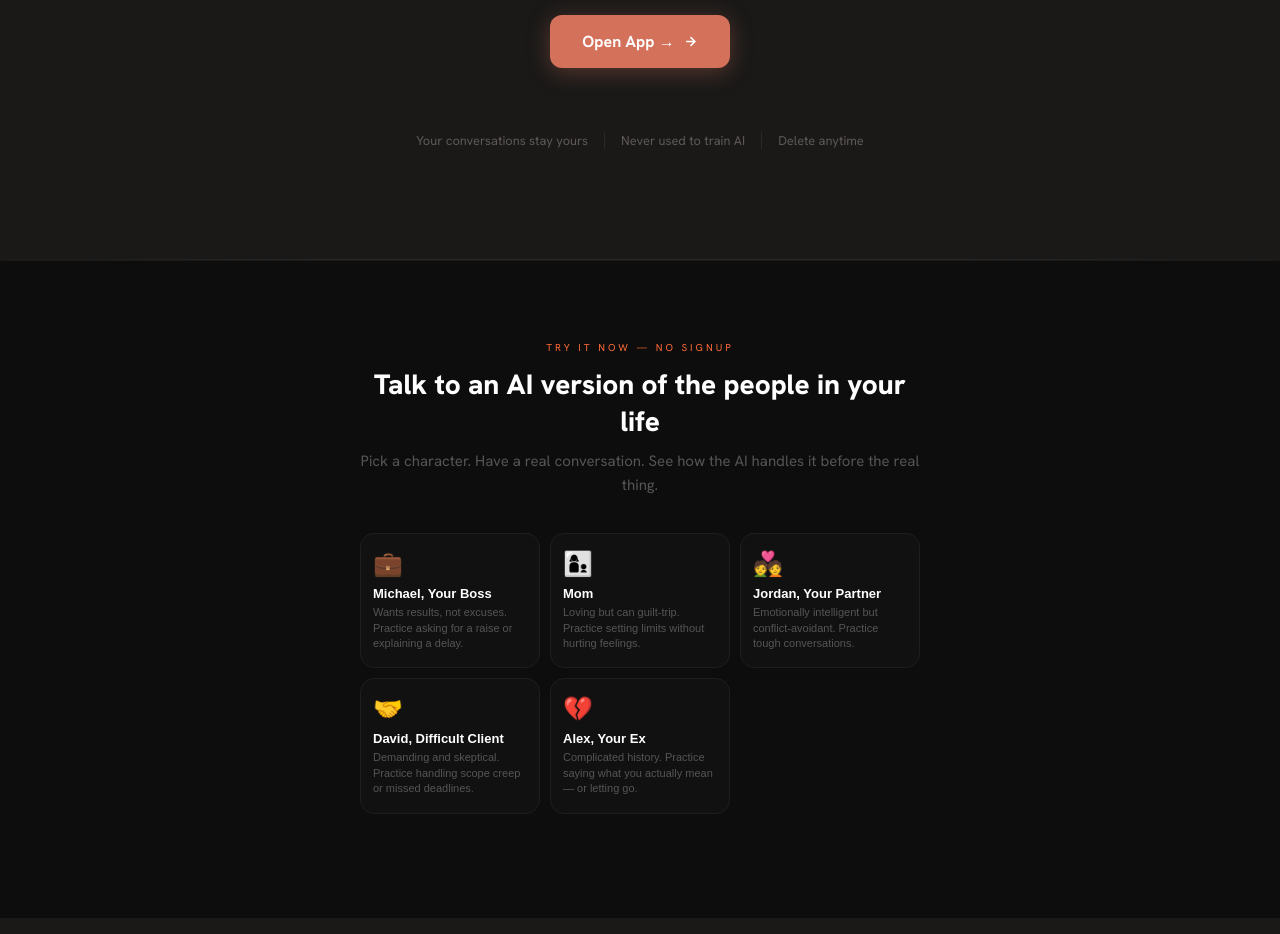
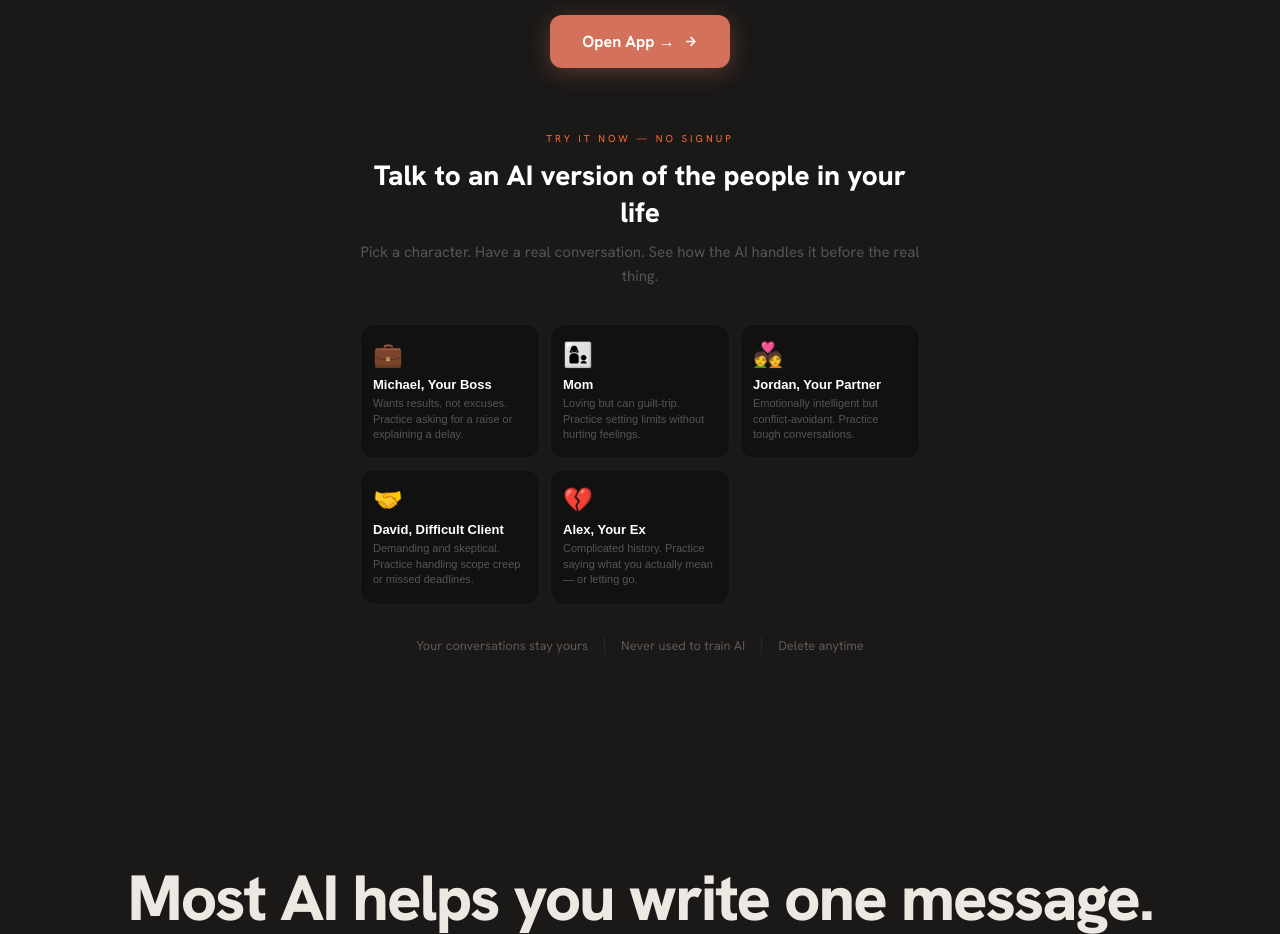
Before and after one commit to rasim3585/aiwillmake, a website: page index.html in a window 1280 px wide. Shown: the part 1240-2174 px from the top of the page. Drawn offline with nearby package versions, Linux system fonts and the light colour scheme; no server answers.

Commit message:
fix: move sandbox into hero section — visible without scrolling

```diff
--- a/index.html
+++ b/index.html
@@ -466,8 +466,7 @@
     }
 
     /* ════════ SANDBOX ════════ */
-    .sandbox-section { padding: 80px 20px; background: #0d0d0d; border-top: 1px solid #1a1a1a; border-bottom: 1px solid #1a1a1a; }
-    .sandbox-inner { max-width: 560px; margin: 0 auto; }
+    .sandbox-inner { max-width: 560px; margin: 32px auto 0; }
     .sandbox-header { text-align: center; margin-bottom: 36px; }
     .sandbox-label { font-size: 10px; letter-spacing: 3px; text-transform: uppercase; color: #ff6b35; margin-bottom: 12px; }
     .sandbox-title { font-size: 28px; font-weight: 800; color: #fff; line-height: 1.3; margin-bottom: 10px; }
@@ -585,19 +584,7 @@
         </button>
         <span id="authStatus" style="display:block;margin-top:12px"></span>
       </div>
-      <div class="hero-trust" style="margin-top:32px">
-        <span class="trust-item">Your conversations stay yours</span>
-        <span class="trust-item">Never used to train AI</span>
-        <span class="trust-item">Delete anytime</span>
-      </div>
-    </div>
-  </div>
-</section>
 
-<hr class="hr" />
-
-<!-- Sandbox -->
-<section class="sandbox-section">
       <div class="sandbox-inner">
         <div class="sandbox-header">
           <div class="sandbox-label">Try it now — no signup</div>
@@ -660,6 +647,14 @@
           <div class="sandbox-input-row" id="sandboxInputRow">
             <textarea id="sandboxInput" placeholder="Type your message…" rows="1"></textarea>
             <button id="sandboxSend">Send</button>
+          </div>
+        </div>
+      </div>
+
+      <div class="hero-trust" style="margin-top:32px">
+        <span class="trust-item">Your conversations stay yours</span>
+        <span class="trust-item">Never used to train AI</span>
+        <span class="trust-item">Delete anytime</span>
       </div>
     </div>
   </div>
```
Lines whose indentation alone changed are shown as unchanged.
